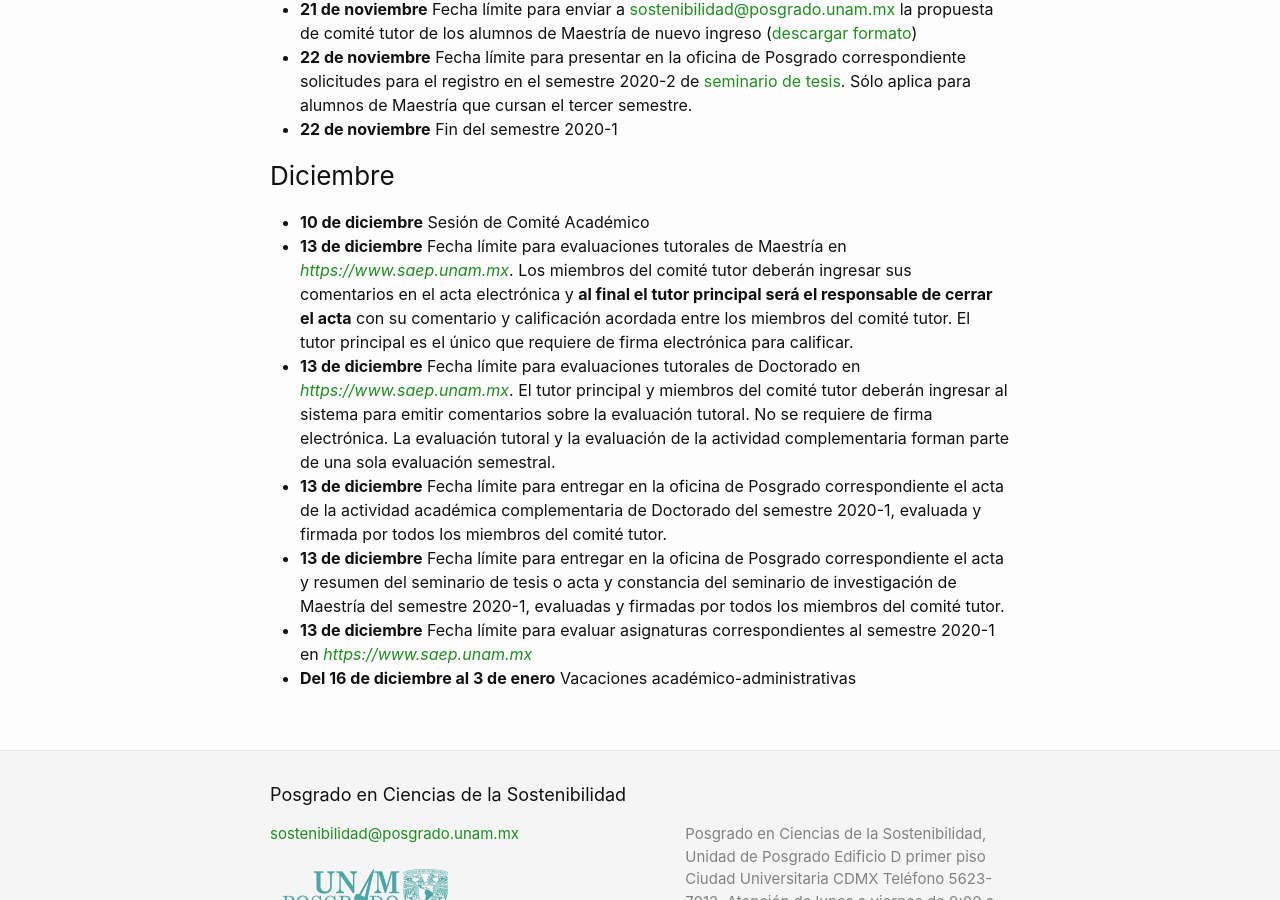
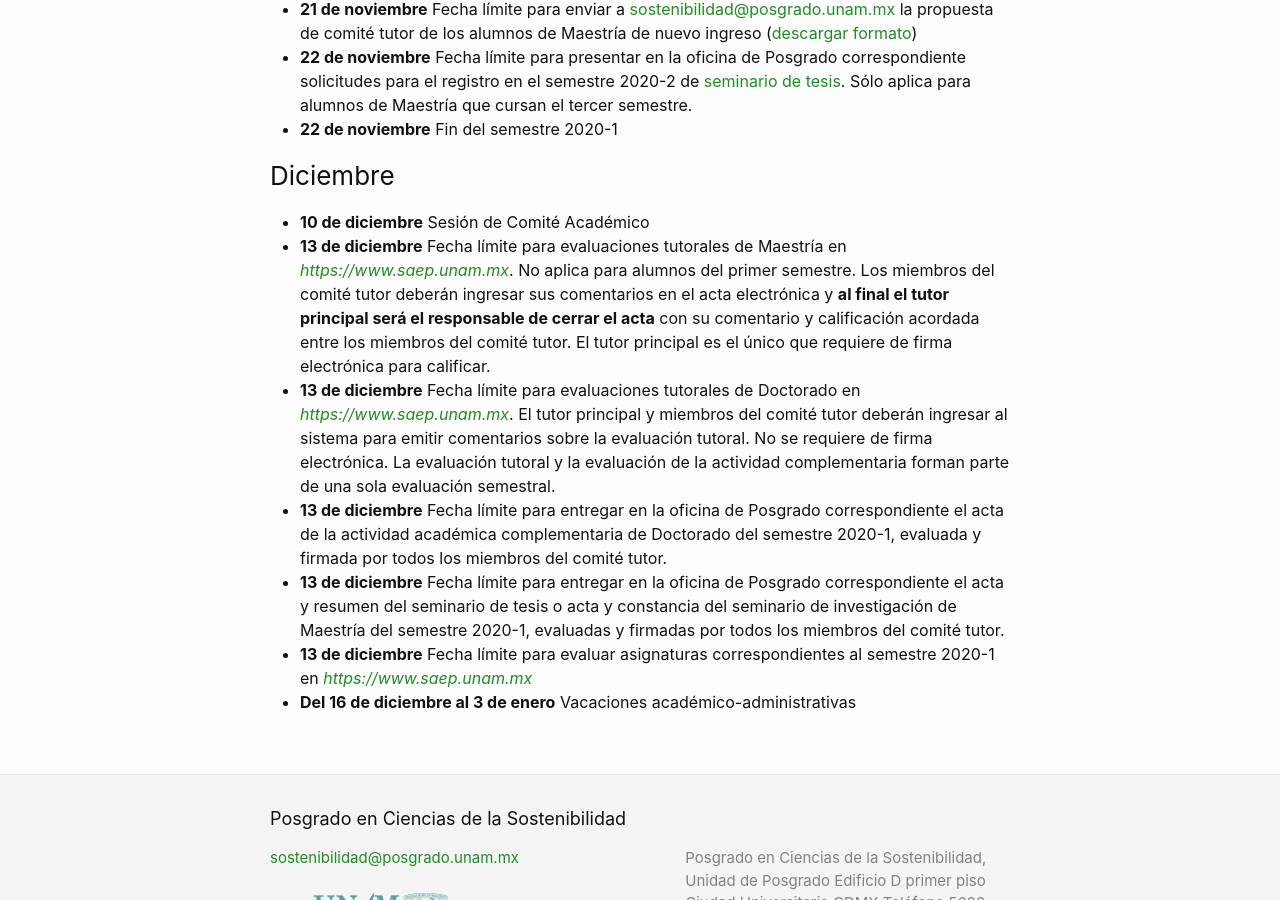
Before and after one commit to pcs-unam/pcs-unam.github.io, a Jekyll site: the page built from posgrado/calendario1.md, in a window 1280 px wide and 900 px high, scrolled down 1665 px. Built offline with Jekyll 4.4.1, drawn with Linux system fonts in a browser that asks for light colours.

Commit message:
Se especificó que los tutorales no aplican para el primer semestre

```diff
--- a/posgrado/calendario1.md
+++ b/posgrado/calendario1.md
@@ -53,7 +53,7 @@ Para conocer las fechas de entrega del informe de becarios CONACyT y las fechas
 ### Diciembre
 
  - **10 de diciembre** Sesión de Comité Académico
- - **13 de diciembre** Fecha límite para evaluaciones tutorales de Maestría en [*https://www.saep.unam.mx*](https://www.saep.unam.mx/). Los miembros del comité tutor deberán ingresar sus comentarios en el acta electrónica y **al final el tutor principal será el responsable de cerrar el acta** con su comentario y calificación acordada entre los miembros del comité tutor. El tutor principal es el único que requiere de firma electrónica para calificar.
+ - **13 de diciembre** Fecha límite para evaluaciones tutorales de Maestría en [*https://www.saep.unam.mx*](https://www.saep.unam.mx/). No aplica para alumnos del primer semestre. Los miembros del comité tutor deberán ingresar sus comentarios en el acta electrónica y **al final el tutor principal será el responsable de cerrar el acta** con su comentario y calificación acordada entre los miembros del comité tutor. El tutor principal es el único que requiere de firma electrónica para calificar.
  - **13 de diciembre** Fecha límite para evaluaciones tutorales de Doctorado en [*https://www.saep.unam.mx*](https://www.saep.unam.mx/). El tutor principal y miembros del comité tutor deberán ingresar al sistema para emitir comentarios sobre la evaluación tutoral. No se requiere de firma electrónica. La evaluación tutoral y la evaluación de la actividad complementaria forman parte de una sola evaluación semestral.
  - **13 de diciembre** Fecha límite para entregar en la oficina de Posgrado correspondiente el acta de la actividad académica complementaria de Doctorado del semestre 2020-1, evaluada y firmada por todos los miembros del comité tutor.
  - **13 de diciembre** Fecha límite para entregar en la oficina de Posgrado correspondiente el acta y resumen del seminario de tesis o acta y constancia del seminario de investigación de Maestría del semestre 2020-1, evaluadas y firmadas por todos los miembros del comité tutor.
```
